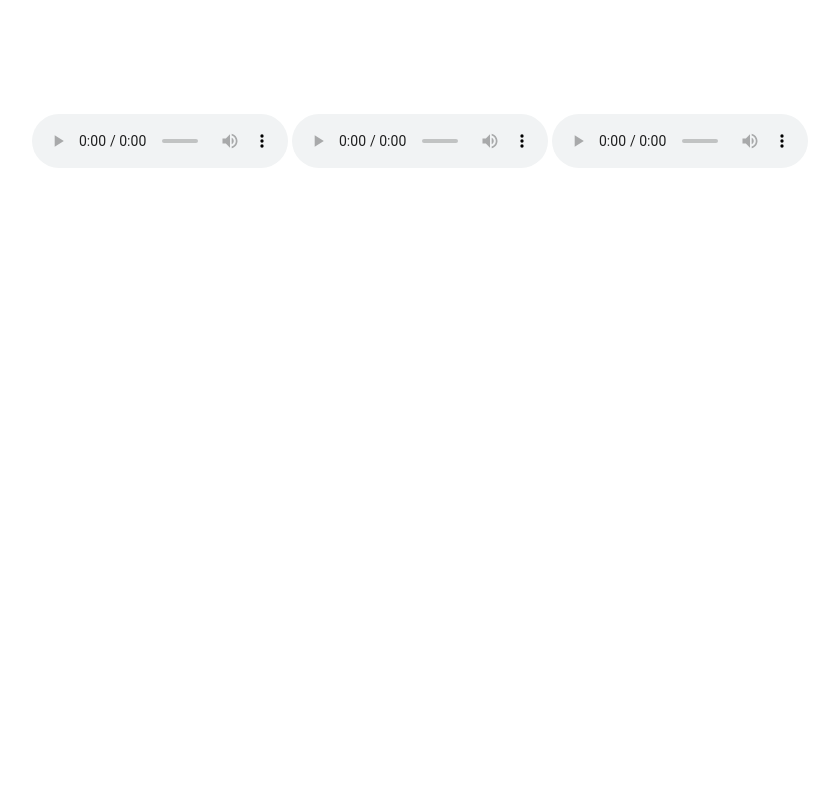
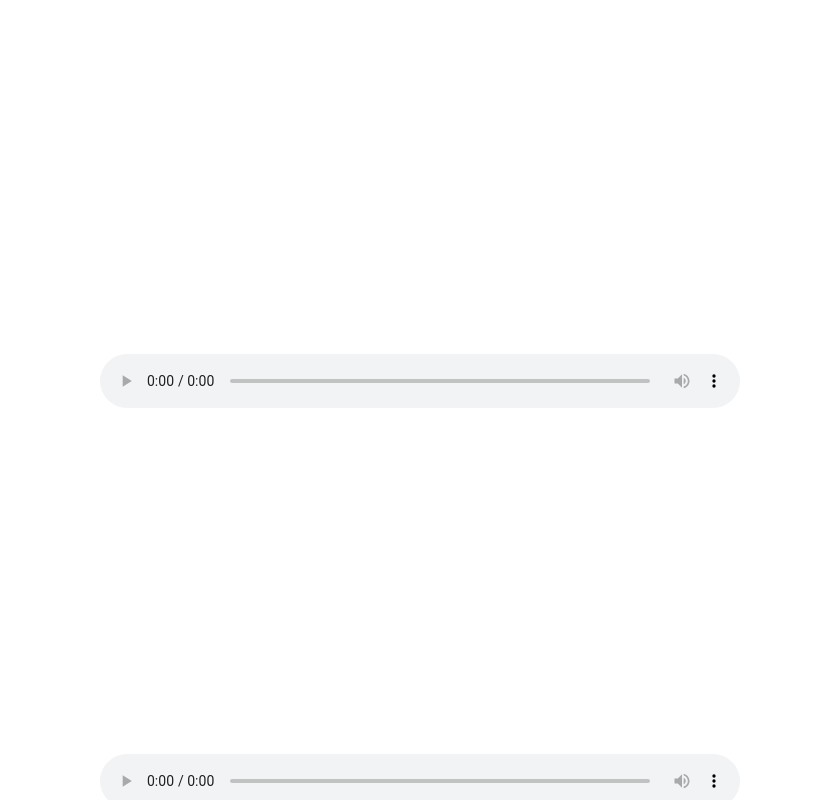
Before and after one commit to MULTI-GAMER-2/Musics, a plain HTML site: page index.html in a window 1280 px wide. Shown: the top 800 px of the page, without its empty margins (220-1059 px from the left). Drawn offline with Linux system fonts and the light colour scheme.

Commit message:
Update index.html

```diff
--- a/index.html
+++ b/index.html
@@ -25,8 +25,8 @@ alert('Parabéns mãe')
 <style>
 audio {
 
-width: 20vw;
-height: 20vh;
+width: 50vw;
+height: 50vh;
 
 }
 </style>
```
